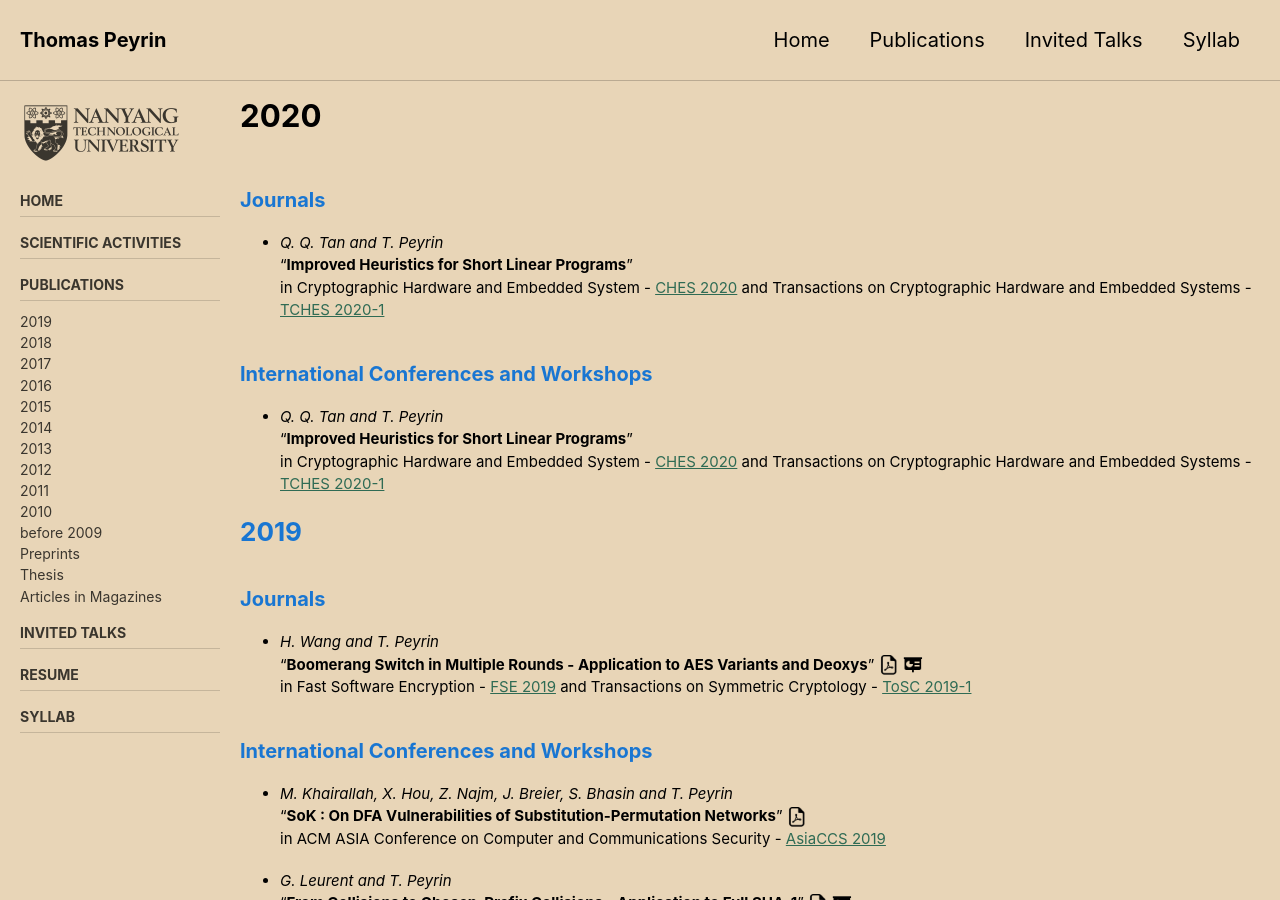
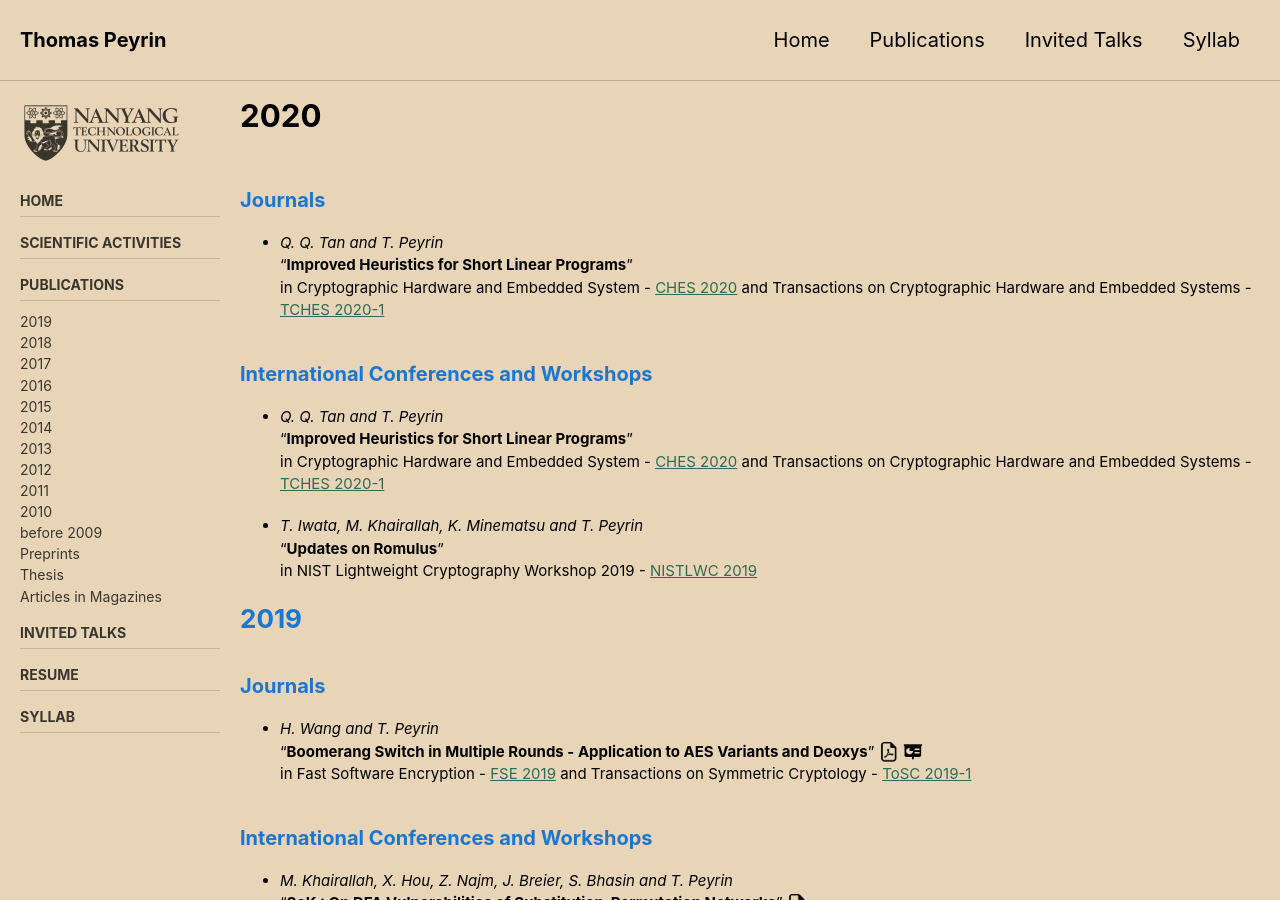
Before and after one commit to thomaspeyrin/web, a Jekyll site: the page built from publications.md, in a window 1280 px wide and 900 px high. Built offline with Jekyll 4.4.1, drawn with Linux system fonts in a browser that asks for light colours; cached includes are drawn as plain includes; nearby versions of some CDN libraries; our own code applies the rules of GitHub Pages for plain Markdown files.

Commit message:
Update publications.md

```diff
--- a/publications.md
+++ b/publications.md
@@ -24,6 +24,10 @@ in Cryptographic Hardware and Embedded System - [CHES 2020](https://ches.iacr.or
 - *Q. Q. Tan and T. Peyrin*
 "**Improved Heuristics for Short Linear Programs**"
 in Cryptographic Hardware and Embedded System - [CHES 2020](https://ches.iacr.org/2020/) and Transactions on Cryptographic Hardware and Embedded Systems - [TCHES 2020-1](http://tches.iacr.org/index.php/tches/issue/archive)
+
+- *T. Iwata, M. Khairallah, K. Minematsu and T. Peyrin*
+"**Updates on Romulus**"
+in NIST Lightweight Cryptography Workshop 2019 - [NISTLWC 2019](https://csrc.nist.gov/Events/2019/lightweight-cryptography-workshop-2019)
 
 
 # 2019
```
